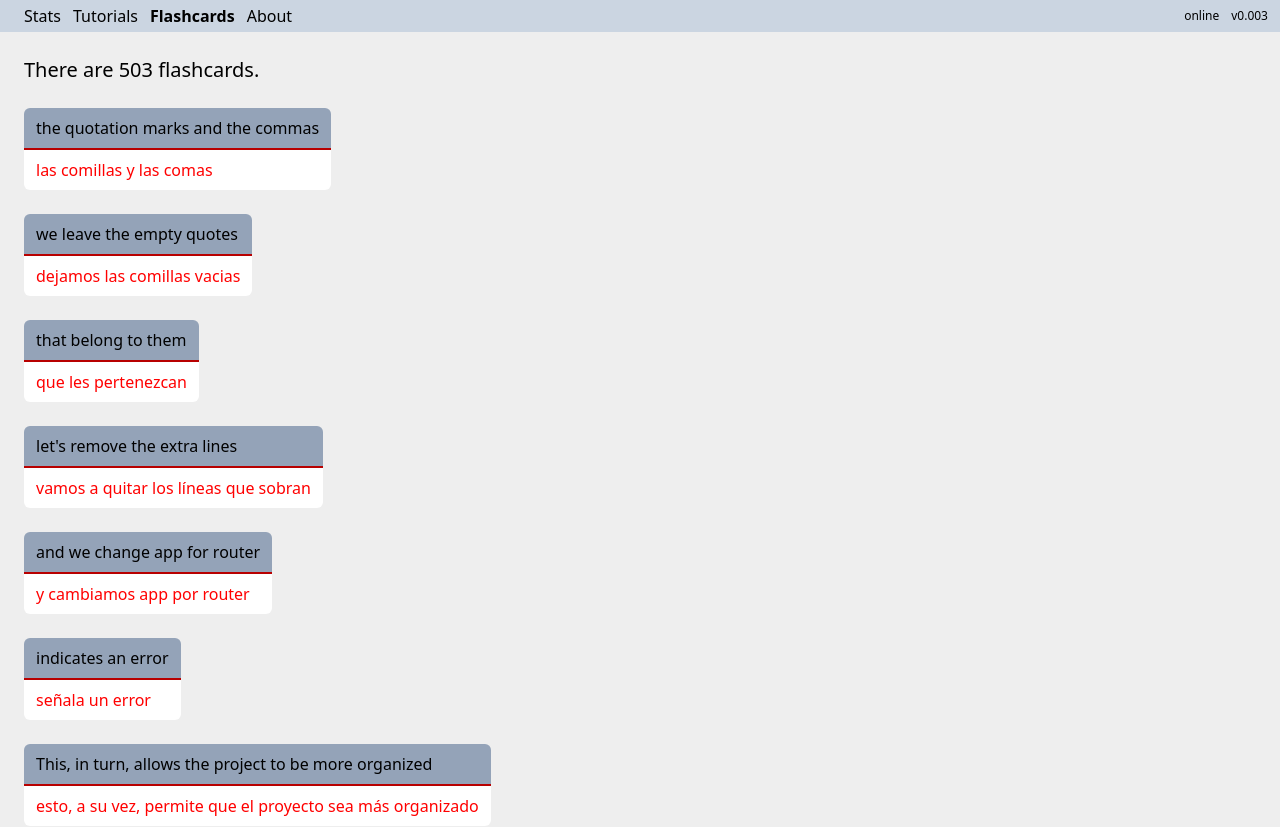
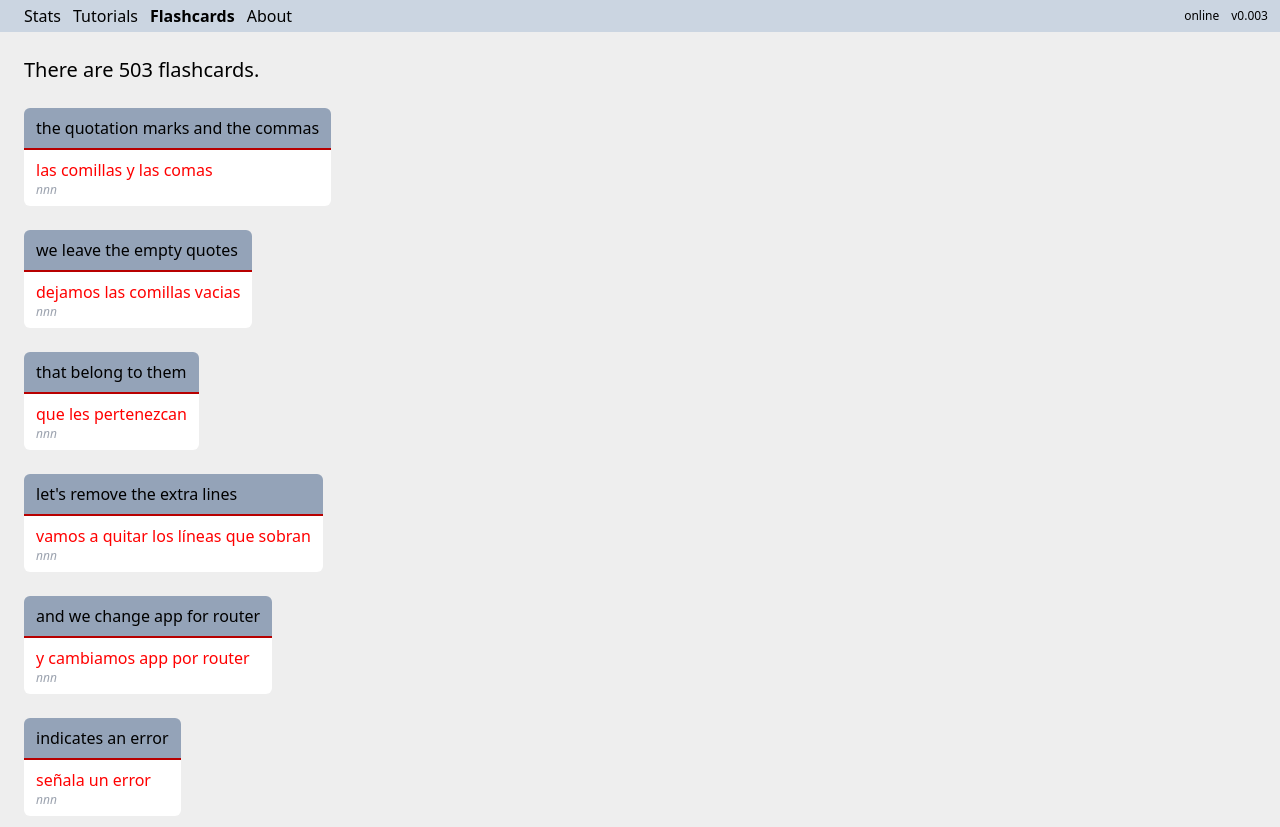
Before and after one commit to edwardtanguay/techlanglearn, a SvelteKit app: page /flashcards in a window 1280 px wide. Shown: the top 827 px of the page. Built offline with nearby package versions, Linux system fonts and the light colour scheme.

Commit message:
styled extras

```diff
--- a/src/routes/flashcards/+page.svelte
+++ b/src/routes/flashcards/+page.svelte
@@ -10,12 +10,13 @@
 
 	{#each store.flashcards as flashcard}
 		<div class="mb-6 w-fit">
-			<p class={`front rounded-t-md bg-slate-400 px-3 py-2 front-lang-${flashcard.language}`}>
+			<div class={`front rounded-t-md bg-slate-400 px-3 py-2 front-lang-${flashcard.language}`}>
 				{flashcard.front}
-			</p>
-			<p class={`back rounded-b-md bg-slate-500 px-3 py-2 back-lang-${flashcard.language}`}>
-				{flashcard.back}
-			</p>
+			</div>
+			<div class={`back rounded-b-md bg-slate-500 px-3 py-2 back-lang-${flashcard.language}`}>
+				<p>{flashcard.back}</p>
+				<p class="text-xs italic text-gray-400">nnn</p>
+			</div>
 		</div>
 	{/each}
 </div>
```
